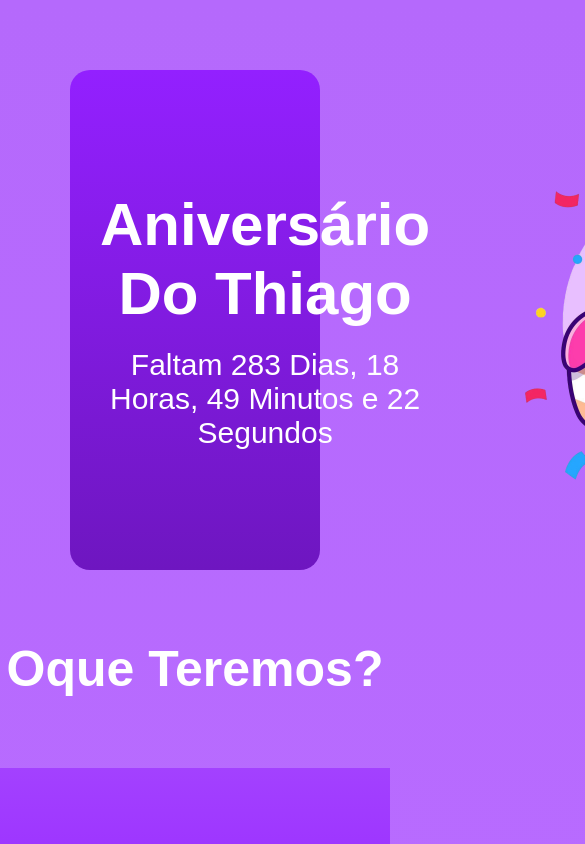
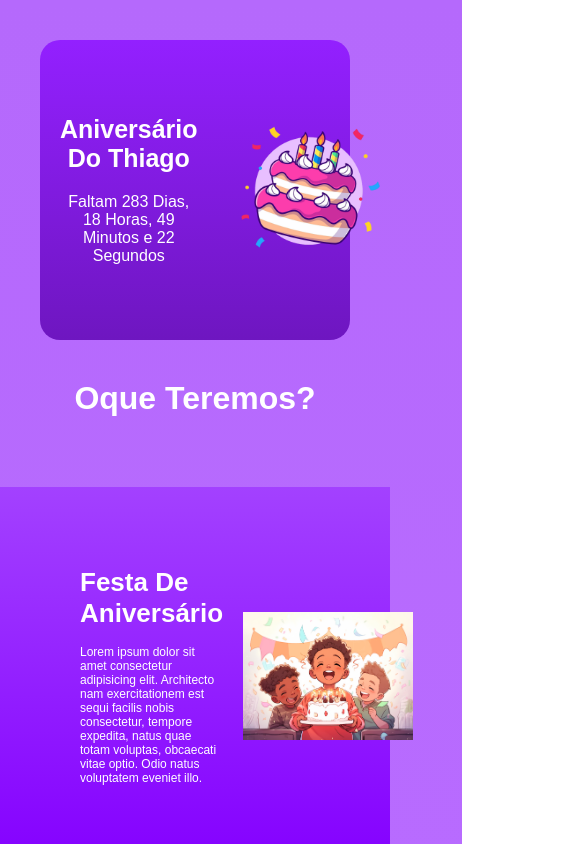
Before and after one commit to ThiagoPazzDev/site_aniversario_, a website built with Parcel: page src/index.html in a window 390 px wide. Shown: the top 844 px of the page, 585 px wide, since content can reach past the window. Built offline with nearby package versions, Linux system fonts and the light colour scheme.

Commit message:
add media queries

```diff
--- a/src/styles/_hero.scss
+++ b/src/styles/_hero.scss
@@ -2,6 +2,8 @@
     background-image: linear-gradient(to bottom, #9320ff, #6e16c0);
     margin: 70px;
     border-radius: 20px;
+    display: flex;
+    align-items: center;
     height: 500px;
 
     &__box {
@@ -30,3 +32,43 @@
         width: 500px;
     }
 }
+
+@media (max-width: 767px) {
+    .hero{
+        height: 300px;
+
+        margin: 40px;
+
+        &__img{
+            width: 180px;
+        }
+
+        &__p {
+            font-size: 16px;
+        }
+
+        &__title {
+            font-size: 25px
+        }
+
+        &__text{
+            padding: 20px;
+        }
+    }
+}
+
+@media (min-width:768px) and (max-width: 1023px) {
+    .hero{
+        &__img{
+            width: 300px;
+        }
+
+        &__p {
+            font-size: 26px;
+        }
+
+        &__title {
+            font-size: 46px
+        }
+    }
+}
--- a/src/styles/_info.scss
+++ b/src/styles/_info.scss
@@ -46,3 +46,41 @@
         }
 
     }
+
+    @media (max-width: 767px) {
+        .info{
+            &__question{
+                font-size: 2rem;
+            }
+            &__box {
+                display: flex;
+                gap: 20px;
+                align-items: center;
+                padding: 80px;
+                margin-bottom: 40px;
+            }
+
+            &__img {
+                width: 170px;
+            }
+
+            &__title {
+                font-size: 26px;
+                font-weight: bold;
+                margin-bottom: 16px;
+            }
+
+            &__details {
+                font-size: 12px;
+            }
+
+        }
+    }
+
+    @media (min-width:768px) and (max-width: 1023px){
+        .info{
+            &__img {
+                width: 300px;
+            }
+    }
+}
--- a/src/styles/main.scss
+++ b/src/styles/main.scss
@@ -25,3 +25,10 @@ body {
 .image__left {
     flex-direction: row-reverse;
 }
+
+@media (min-width:768px) and (max-width: 1023px) {
+    .container{
+        max-width: 768px;
+        width: 100%;
+    }
+}
```
